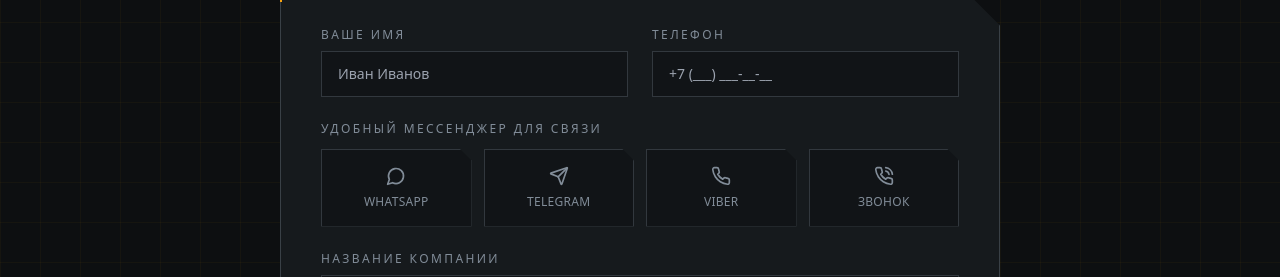
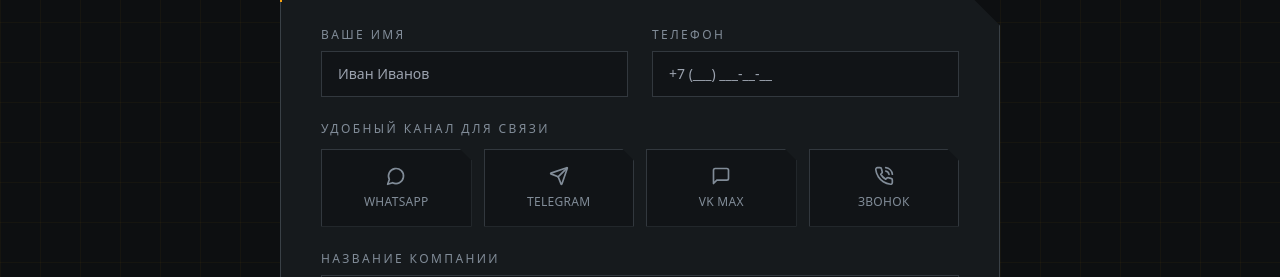
Before and after one commit to pr-poehali-dev/final-anti-block-offer, a React (Vite) app: page / in a window 1280 px wide. Shown: the part 4589-4866 px from the top of the page. Built offline with nearby package versions, Linux system fonts and the light colour scheme.

Commit message:
замени вайбер на MAX замени фразу Удобный мессенджер для связи на Удобный канал для связи

```diff
--- a/src/pages/Index.tsx
+++ b/src/pages/Index.tsx
@@ -327,12 +327,12 @@ const Index = () => {
                 </div>
               </div>
               <div className="mb-6">
-                <label className="block text-xs tracking-[0.2em] uppercase font-sans mb-3" style={{ color: 'hsl(210,10%,55%)' }}>Удобный мессенджер для связи</label>
+                <label className="block text-xs tracking-[0.2em] uppercase font-sans mb-3" style={{ color: 'hsl(210,10%,55%)' }}>Удобный канал для связи</label>
                 <div className="grid grid-cols-2 md:grid-cols-4 gap-3">
                   {[
                     { id: "whatsapp", label: "WhatsApp", icon: "MessageCircle" },
                     { id: "telegram", label: "Telegram", icon: "Send" },
-                    { id: "viber", label: "Viber", icon: "Phone" },
+                    { id: "vkmax", label: "VK MAX", icon: "MessageSquare" },
                     { id: "phone", label: "Звонок", icon: "PhoneCall" },
                   ].map((m) => (
                     <button
```
